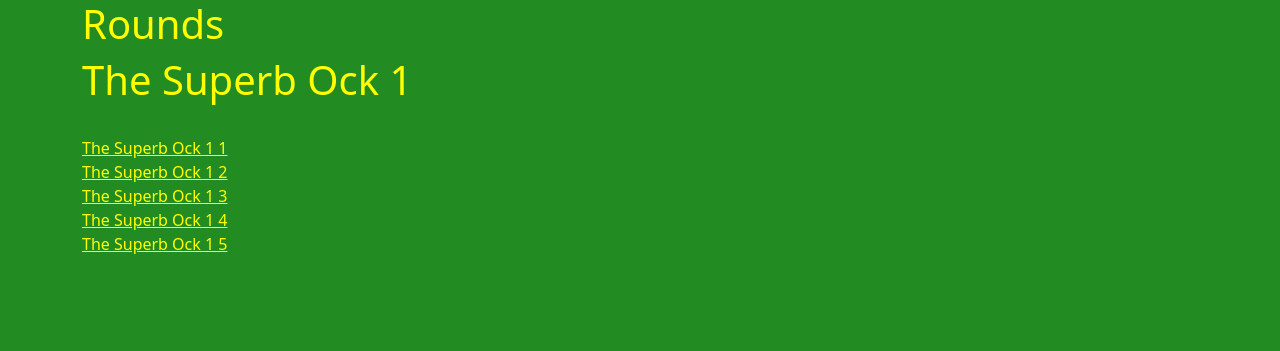
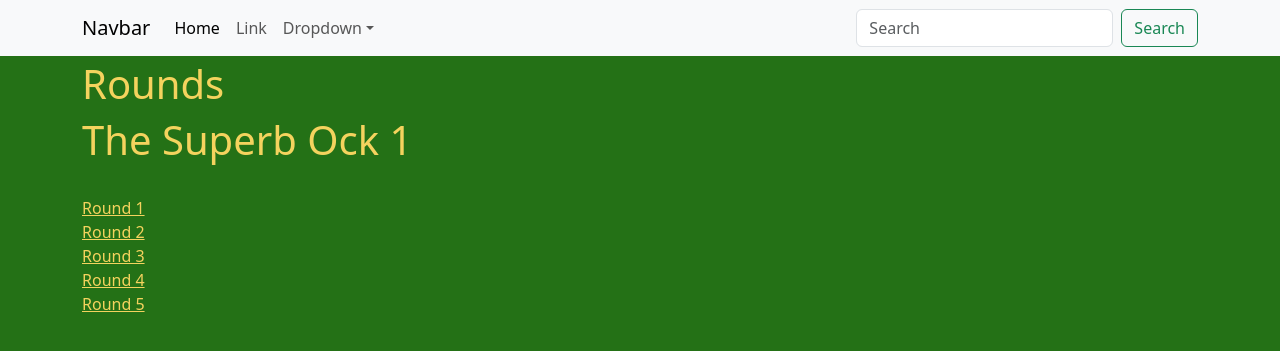
Before and after one commit to rgl1892/golf-2024, a Django app: a page that uses tournaments/templates/tournaments/base.html in a window 1280 px wide. Shown: the top 351 px of the page. Run offline with Django 4.2, Linux system fonts and the light colour scheme; data comes from the database, SQL or seed files in the repository.

Commit message:
overall look and tables edited

```diff
--- a/tournaments/models.py
+++ b/tournaments/models.py
@@ -80,5 +80,6 @@ class Score(models.Model):
     stableford_score = models.IntegerField(blank=True,null=True)
     sandy = models.BooleanField(default=False)
 
+
     def __str__(self):
         return f"{self.player} {self.hole} Score"
--- a/tournaments/static/tournaments/styles.css
+++ b/tournaments/static/tournaments/styles.css
@@ -1,12 +1,16 @@
 :root{
---font_color:yellow
+--font_color:#F4D35E;
+--background:#247116;
+/* --bs-body-font-family:'Ariel',sans-serif; */
+
+
 }
 
 td,th {
     height: 20px;
     width: 20px;
     vertical-align: bottom;
-    text-align: left;
+    text-align: center;
     color: var(--font_color);
   }
 h1,h2,h3 {
@@ -14,9 +18,13 @@ h1,h2,h3 {
 }
 
 body {
-  background-color:#228B22
+  background-color: var(--background);
+  padding-top: 60px;
 }
 
 a {
   color: var(--font_color);
 }
+.navbar {
+  background-color: #19647E;
+}
--- a/tournaments/templates/tournaments/base.html
+++ b/tournaments/templates/tournaments/base.html
@@ -6,12 +6,83 @@
     <title>{% block title %}Golf Golf Golf{% endblock %}</title>
     {% load static %}
 
-    <link rel="stylesheet" href="https://cdn.jsdelivr.net/npm/bootstrap@5.3.2/dist/css/bootstrap.min.css">
-    <link rel="stylesheet" href="https://cdn.jsdelivr.net/npm/bootstrap@5.3.2/dist/js/bootstrap.bundle.min.js">
+
+    <script src="https://cdn.jsdelivr.net/npm/bootstrap@5.3.2/dist/js/bootstrap.bundle.min.js" integrity="sha384-C6RzsynM9kWDrMNeT87bh95OGNyZPhcTNXj1NW7RuBCsyN/o0jlpcV8Qyq46cDfL" crossorigin="anonymous"></script>
+    <link href="https://cdn.jsdelivr.net/npm/bootstrap@5.3.2/dist/css/bootstrap.min.css" rel="stylesheet" integrity="sha384-T3c6CoIi6uLrA9TneNEoa7RxnatzjcDSCmG1MXxSR1GAsXEV/Dwwykc2MPK8M2HN" crossorigin="anonymous">
     <link rel="stylesheet" href="{% static 'tournaments/styles.css' %}">
 </head>
 <body>
-    <div class="container">
+
+    <nav
+        class="navbar navbar-expand-lg navbar-light bg-light fixed-top"
+    >
+        <div class="container">
+            <a class="navbar-brand" href="{% url 'homepage' %}">Navbar</a>
+            <button
+                class="navbar-toggler hidden-lg-up"
+                type="button"
+                data-bs-toggle="collapse"
+                data-bs-target="#collapsibleNavId"
+                aria-controls="collapsibleNavId"
+                aria-expanded="false"
+                aria-label="Toggle navigation"
+            ></button>
+            <div class="collapse navbar-collapse" id="collapsibleNavId">
+                <ul class="navbar-nav me-auto mt-2 mt-lg-0">
+                    <li class="nav-item">
+                        <a class="nav-link active" href="#" aria-current="page"
+                            >Home
+                            <span class="visually-hidden">(current)</span></a
+                        >
+                    </li>
+                    <li class="nav-item">
+                        <a class="nav-link" href="#">Link</a>
+                    </li>
+                    <li class="nav-item dropdown">
+                        <a
+                            class="nav-link dropdown-toggle"
+                            href="#"
+                            id="dropdownId"
+                            data-bs-toggle="dropdown"
+                            aria-haspopup="true"
+                            aria-expanded="false"
+                            >Dropdown</a
+                        >
+                        <div
+                            class="dropdown-menu"
+                            aria-labelledby="dropdownId"
+                        >
+                            <a class="dropdown-item" href="#"
+                                >Action 1</a
+                            >
+                            <a class="dropdown-item" href="#"
+                                >Action 2</a
+                            >
+                        </div>
+                    </li>
+                </ul>
+                <form class="d-flex my-2 my-lg-0">
+                    <input
+                        class="form-control me-sm-2"
+                        type="text"
+                        placeholder="Search"
+                    />
+                    <button
+                        class="btn btn-outline-success my-2 my-sm-0"
+                        type="submit"
+                    >
+                        Search
+                    </button>
+                </form>
+            </div>
+        </div>
+    </nav>
+
+
+
+
+
+    <div class="container main">
     {% block content %}
 
 
--- a/tournaments/templates/tournaments/rounds.html
+++ b/tournaments/templates/tournaments/rounds.html
@@ -11,7 +11,7 @@
 
 {% for round in rounds %}
     <br>
-    <a href="{% url 'scores' tournament=tournament holiday=holiday.slug round=round.round_number %}">{{round}}<a>
+    <a href="{% url 'scores' tournament=tournament holiday=holiday.slug round=round.round_number %}">Round {{round.round_number}}<a>
 
 {% endfor %}
 
--- a/tournaments/templates/tournaments/tournament.html
+++ b/tournaments/templates/tournaments/tournament.html
@@ -2,7 +2,7 @@
 {% block content %}
 
 
-<h1>{{tournament}}</h1>
+<h1>{{selected_tournament}}</h1>
 
 {% for holiday in holidays %}
 
--- a/tournaments/views.py
+++ b/tournaments/views.py
@@ -31,7 +31,7 @@ class TournamentView(View):
 
 
 
-        return render(request,self.template_name,{'holidays':holidays,'tournament':tournament,'nest':{'layer':8}})
+        return render(request,self.template_name,{'holidays':holidays,'tournament':tournament,'selected_tournament':selected_tournament})
 
 class RoundsView(View):
 
```
Also changed, not shown: tournaments/templates/tournaments/scores.html (+9 -6 lines).
